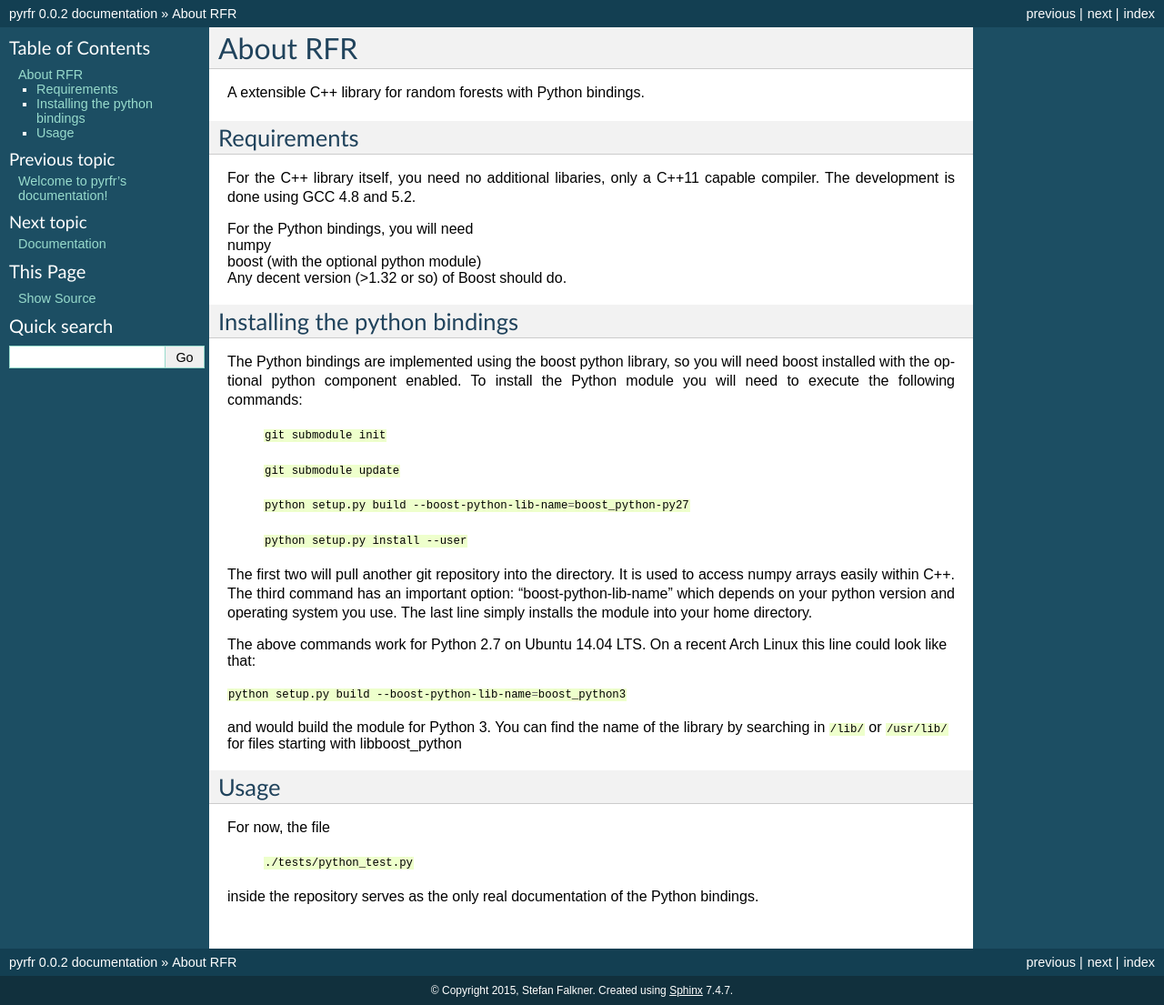
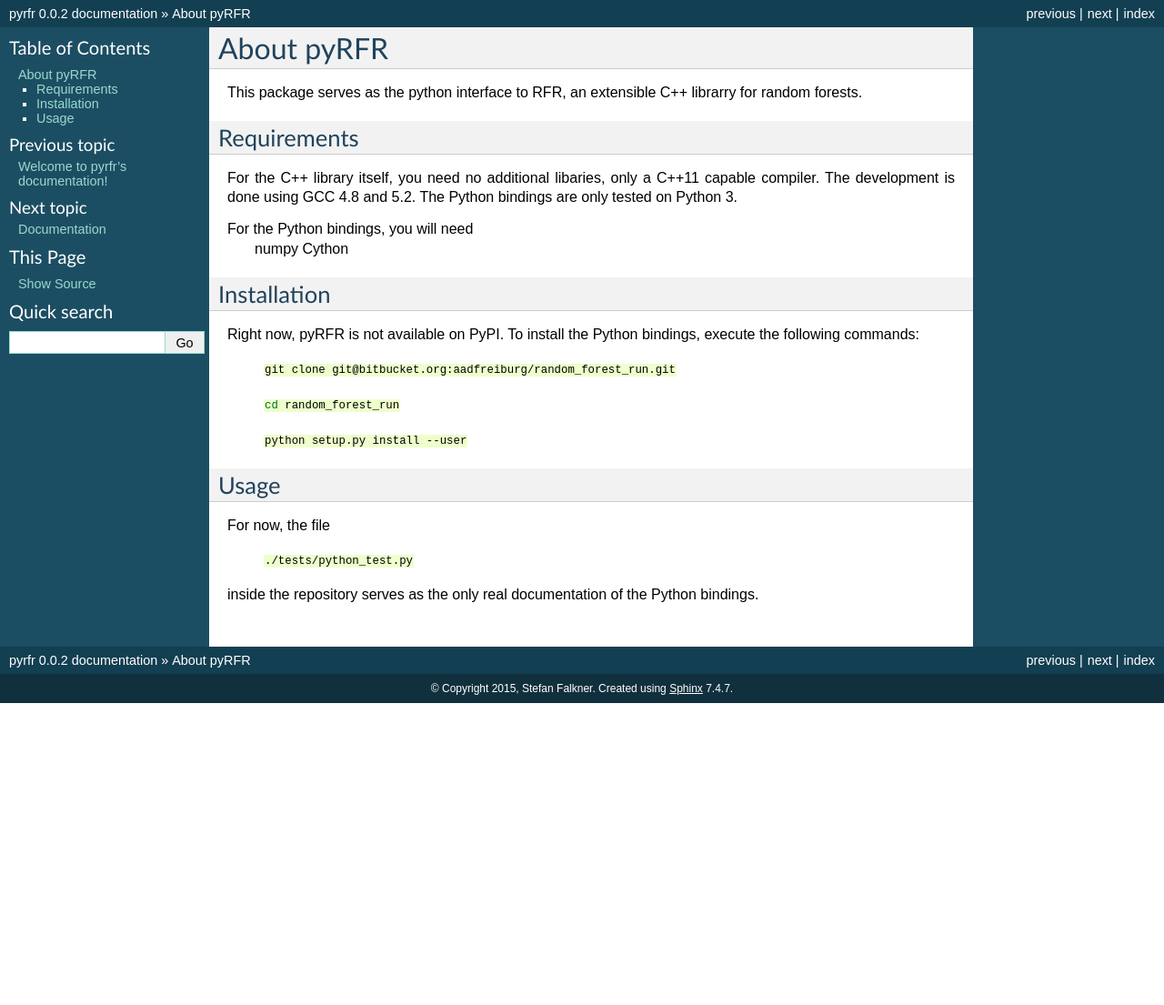
Before and after one commit to automl/random_forest_run, a Sphinx documentation site: the page built from documentation/installation.rst, in a window 1280 px wide. Shown: the whole page at 91% size. Built offline with Sphinx 7.4.7, drawn with Linux system fonts in a browser that asks for light colours; formulas are drawn with MathJax 3; after the commit the page ends 900 px from its top, so only the background shows below that.

Commit message:
pyrfr documentation

```diff
--- a/documentation/installation.rst
+++ b/documentation/installation.rst
@@ -1,42 +1,30 @@
 *********
-About RFR
+About pyRFR
 *********
 .. role:: bash(code)
     :language: bash
 
-A extensible C++ library for random forests with Python bindings.
+This package serves as the python interface to RFR, an extensible C++ librarry for random forests.
 
 Requirements
 ************
 
-For the C++ library itself, you need no additional libaries, only a C++11 capable compiler. The development is done using GCC 4.8 and 5.2.
+For the C++ library itself, you need no additional libaries, only a C++11 capable compiler. The development is done using GCC 4.8 and 5.2. The Python bindings are only tested on Python 3.
 
-| For the Python bindings, you will need
-| numpy
-| boost (with the optional python module)
-| Any decent version (>1.32 or so) of Boost should do.
+For the Python bindings, you will need
+        numpy
+        Cython
 
+Installation
+************
+Right now, pyRFR is not available on PyPI. To install the Python bindings, execute the following commands:
 
-Installing the python bindings
-******************************
-The Python bindings are implemented using the boost python library, so you will need boost installed with the optional python component enabled.
-To install the Python module you will need to execute the following commands:
+	:bash:`git clone git@bitbucket.org:aadfreiburg/random_forest_run.git`
 
-	:bash:`git submodule init`
-
-	:bash:`git submodule update`
-
-	:bash:`python setup.py build --boost-python-lib-name=boost_python-py27`
+        :bash:`cd random_forest_run`
 
 	:bash:`python setup.py install --user`
 
-The first two will pull another git repository into the directory. It is used to access numpy arrays easily within C++. The third command has an important option: "boost-python-lib-name" which depends on your python version and operating system you use. The last line simply installs the module into your home directory.
-
-| The above commands work for Python 2.7 on Ubuntu 14.04 LTS. On a recent Arch Linux this line could look like that:
-
-:bash:`python  setup.py build --boost-python-lib-name=boost_python3`
-
-| and would build the module for Python 3. You can find the name of the library by searching in :bash:`/lib/` or :bash:`/usr/lib/` for files starting with libboost_python
 
 Usage
 *****
```
